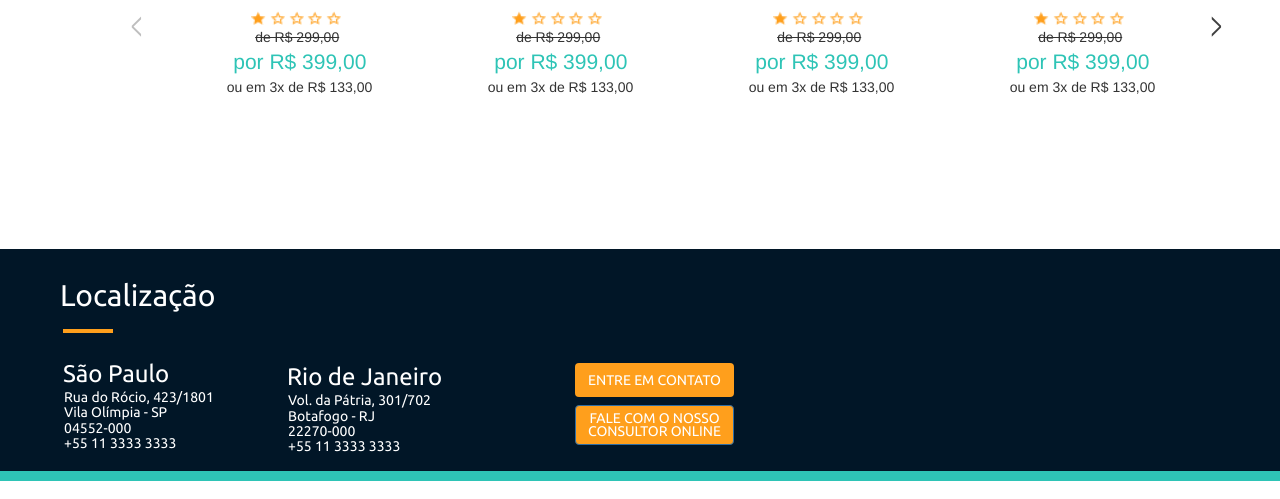
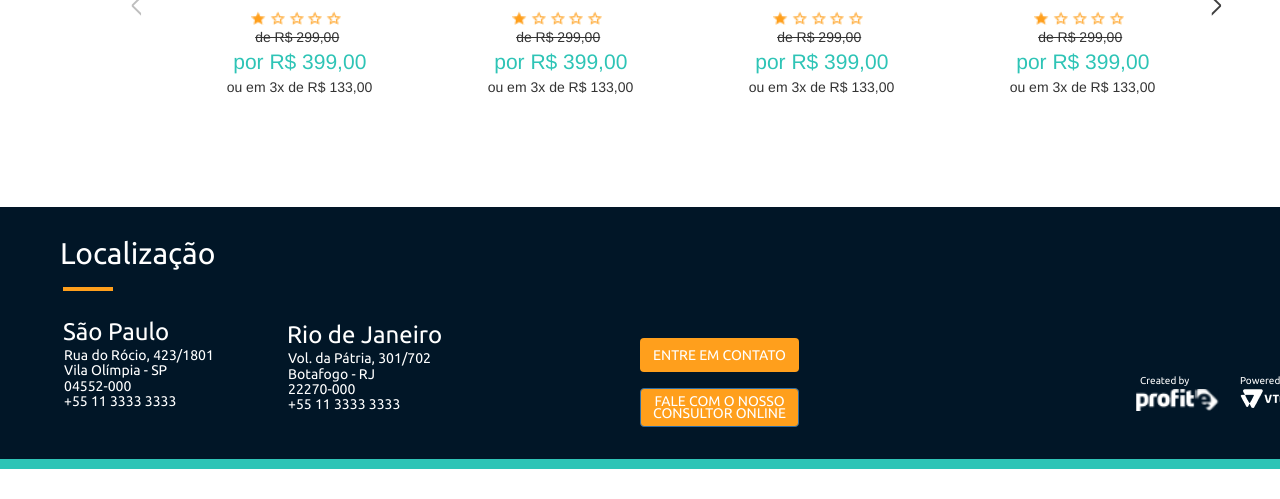
Before and after one commit to ruancs/profite-layout, a plain HTML site: page index.html in a window 1280 px wide. Shown: the part 902-1401 px from the top of the page. Drawn offline with nearby package versions, Linux system fonts and the light colour scheme.

Commit message:
logos do rodape

```diff
--- a/index.html
+++ b/index.html
@@ -212,12 +212,22 @@
                     +55 11 3333 3333</h5>
                 </div>
 
-        <button type="button" class="btn btn-secondary"> ENTRE EM CONTATO</button>
-        <button type="button" class="btn btn-primary">FALE COM O NOSSO<br/>CONSULTOR ONLINE</button>
+                <button type="button" class="btn btn-secondary"> ENTRE EM CONTATO</button>
+                <button type="button" class="btn btn-primary">FALE COM O NOSSO<br/>CONSULTOR ONLINE</button>
+
+                <div class="logos">
+                    <div class="logos logo1">
+                        Created by<br>
+                        <img src="img/profitE.png" id="profitE">
+                    </div>
+                    <div class="logos logo2">
+                        Powered by<br>
+                        <img src="img/vtex.png" id="vtex">
+                    </div>
+                </div>
 
         </div>
         <div id="bar">
-
         </div>
 
     </footer>
--- a/style.css
+++ b/style.css
@@ -205,7 +205,7 @@ a {
 	font-family:'Ubuntu', cursive;
 	color:white;
 	font-size: 2em;
-	padding-bottom: 10px;
+	height:9em;
 	background-color:#011627;
 }
 
@@ -265,9 +265,9 @@ h5{
 }
 
 .btn-secondary{
-	position: absolute;
-	margin-top: -7em;
-	margin-left: 40em;
+	position: relative;
+	margin-top: -14%;
+	margin-left: 50%;
 	color:white;
 	background-color:#FF9F1C;
 	font-family: 'Ubuntu';
@@ -275,10 +275,10 @@ h5{
 }
 
 .btn-primary{
-	position: absolute;
-	margin-top: -4em;
+	position: relative;
+	margin-top: -12%;
 	line-height: 0.9em;
-	margin-left: 40em;
+	margin-left: 50%;
 	color:white;
 	background-color:#FF9F1C;
 	font-family: 'Ubuntu';
@@ -290,7 +290,7 @@ h5{
 	margin-bottom: 3em;
 	margin-top: 2em;
 	padding-top:2em;
-	height: 30em;
+	height: 27em;
 
 }
 .slick-slide:hover .btn-info{
@@ -304,6 +304,37 @@ h5{
 	font-size: 1.5em;
 	margin-left: 25%;
 }
+
+.logos{
+	margin-left: 50%;
+	margin-top: -2%;
+}
+
+.logo1{
+	position: absolute;
+	display: inline;
+	text-align: left;
+	font-family: 'Ubuntu', cursive;
+	font-size: 10px;
+	margin-top: -10em;
+	margin-left: 50em;
+}
+
+.logo2{
+	position: absolute;
+	display: inline;
+	text-align: left;
+	font-family: 'Ubuntu', cursive;
+	font-size: 10px;
+	margin-top: -10em;
+	margin-left: 60em;
+}
+
+#profitE{
+	height: 22px;
+	margin-left:-1em;
+}
+
 
 #bar{
 	width:100%;
```
Also changed, not shown: img/profitE.png (added), img/vtex.png (added).
